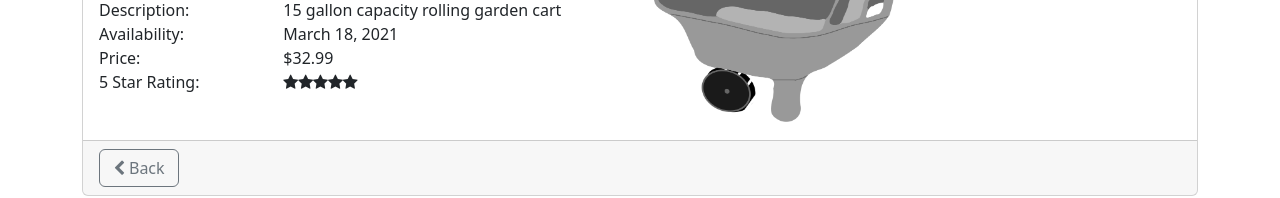
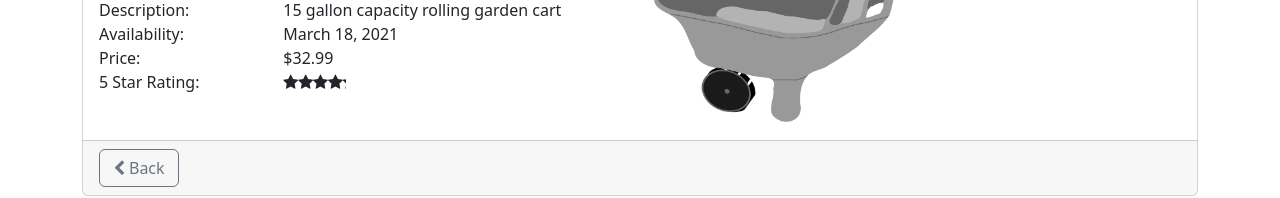
Before and after one commit to enurberk/AngularGettingStarted, an Angular app: page /products/1 in a window 1280 px wide. Shown: the part 164-362 px from the top of the page. Built offline with nearby package versions, Linux system fonts and the light colour scheme.

Commit message:
ProductModule(feature module) and SharedModule added

```diff
--- a/src/app/app.module.ts
+++ b/src/app/app.module.ts
@@ -1,43 +1,29 @@
-import { Component, NgModule } from '@angular/core';
+import { NgModule } from '@angular/core';
 import { BrowserModule } from '@angular/platform-browser';
-import { FormsModule } from '@angular/forms';
 import { HttpClientModule } from '@angular/common/http';
 
 import { AppComponent } from './app.component';
-import { ProductListComponent } from './products/product-list.component';
-import { ConvertToSpacesPipe } from './shared/convert-to-spaces.pipe';
-import { StarComponent } from './shared/star.component';
-import { ProductDetailComponent } from './products/product-detail.component';
+
 import { WelcomeComponent } from './home/welcome.component';
 import { RouterModule } from '@angular/router';
-import { ProductDetailGuard } from './products/product-detail.guard';
+import { ProductModule } from './products/product.module';
 
 
 
 @NgModule({
   declarations: [
     AppComponent,
-    ProductListComponent,
-    ConvertToSpacesPipe,
-    StarComponent,
-    ProductDetailComponent,
     WelcomeComponent
   ],
   imports: [
     BrowserModule,
-    FormsModule,
     HttpClientModule,
     RouterModule.forRoot([
-      { path: 'products', component: ProductListComponent },
-      {
-        path: 'products/:id',
-        canActivate: [ProductDetailGuard],
-        component: ProductDetailComponent
-      },
       { path: 'welcome', component: WelcomeComponent },
       { path: '', redirectTo: 'welcome', pathMatch: 'full' },
       { path: '**', redirectTo: 'weolcome', pathMatch: 'full' }
-    ])
+    ]),
+    ProductModule
   ],
   providers: [],
   bootstrap: [AppComponent]
--- a/src/app/products/product-detail.component.html
+++ b/src/app/products/product-detail.component.html
@@ -29,7 +29,10 @@
         </div>
         <div class='row'>
           <div class='col-md-4'>5 Star Rating:</div>
-          <div class='col-md-8'><pm-star></pm-star></div>
+          <div class='col-md-8'>
+            <pm-star [rating]='product.starRating'>
+            </pm-star>
+          </div>
         </div>
       </div>
       <div class='col'>
--- /dev/null
+++ b/src/app/products/product.module.ts
@@ -0,0 +1,28 @@
+import { NgModule } from '@angular/core';
+import { CommonModule } from '@angular/common';
+import { ProductListComponent } from './product-list.component';
+import { ProductDetailComponent } from './product-detail.component';
+import { ConvertToSpacesPipe } from '../shared/convert-to-spaces.pipe';
+import { RouterModule } from '@angular/router';
+import { ProductDetailGuard } from './product-detail.guard';
+import { SharedModule } from '../shared/shared.module';
+
+@NgModule({
+  declarations: [
+    ProductListComponent,
+    ProductDetailComponent,
+    ConvertToSpacesPipe
+  ],
+  imports: [
+    RouterModule.forChild([
+      { path: 'products', component: ProductListComponent },
+      {
+        path: 'products/:id',
+        canActivate: [ProductDetailGuard],
+        component: ProductDetailComponent
+      }
+    ]),
+    SharedModule
+  ]
+})
+export class ProductModule { }
```
Also changed, not shown: src/app/shared/shared.module.ts (added, +19 -0 lines).
